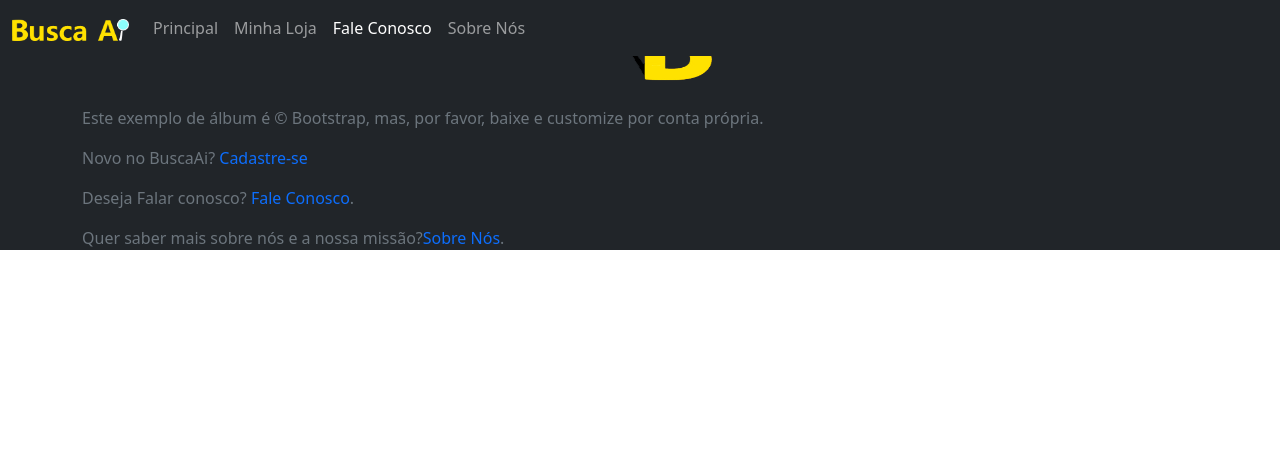
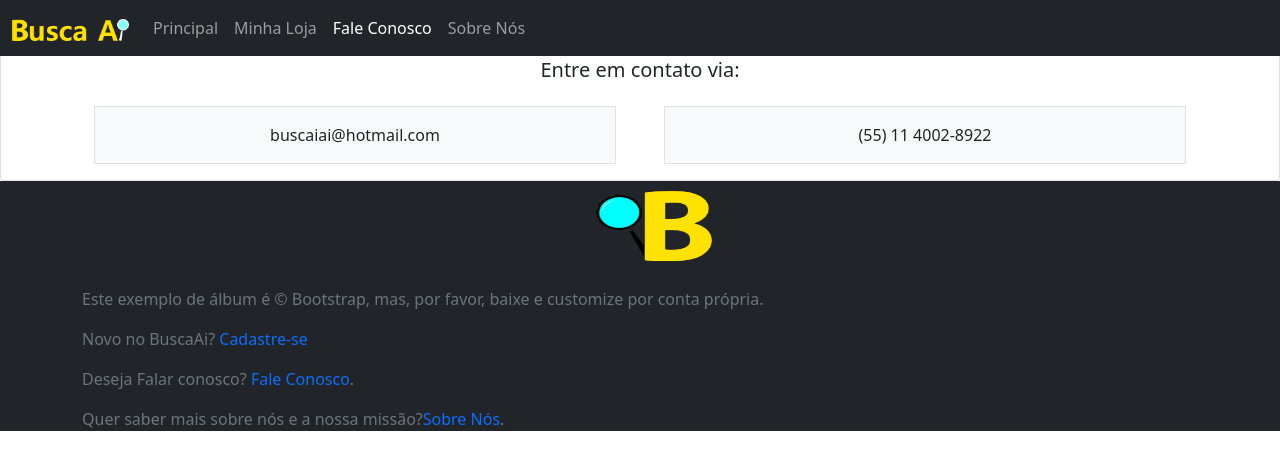
Before and after one commit to devWallacePessoa/busca_ai, a PHP site: page /faleconosco.php in a window 1280 px wide. Shown: the top 470 px of the page. Run offline with PHP 8.4, Linux system fonts and the light colour scheme.

Commit message:
Faleconosco completo

```diff
--- a/faleconosco.php
+++ b/faleconosco.php
@@ -8,14 +8,33 @@
     <title>Fale Conosco</title>
 </head>
 <body>
-
+<div class="card text-center">
+  <div class="card-header">
+    Destaque
+  </div>
+  <div class="card-body">
+    <h5 class="card-title">Entre em contato via:</h5>
+    <p class="card-text"></p>
+  </div>
+  <div class="container px-4">
+  <div class="row gx-5">
+    <div class="col">
+     <div class="p-3 border bg-light">buscaiai@hotmail.com</div>
+    </div>
+    <div class="col">
+      <div class="p-3 border bg-light">(55) 11 4002-8922</div>
+      <p> </p>
+    </div>
+  </div>
+</div>
+</div>
 <nav class="navbar navbar-expand-lg navbar navbar-dark fixed-top bg-dark">
   <div class="container-fluid">
     <button class="navbar-toggler" type="button" data-bs-toggle="collapse" data-bs-target="#navbarTogglerDemo01" aria-controls="navbarTogglerDemo01" aria-expanded="false" aria-label="Toggle navigation">
       <span class="navbar-toggler-icon"></span>
     </button>
     <div class="collapse navbar-collapse" id="navbarTogglerDemo01">
-      <a class="navbar-brand" href="#"><img src="imagens/buscaaiwhite.png" height="22,5" width="117"></a>
+      <a class="navbar-brand" href="./principal.php"><img src="imagens/buscaaiwhite.png" height="22,5" width="117"></a>
       <ul class="navbar-nav me-auto mb-2 mb-lg-0">
         <li class="nav-item">
           <a class="nav-link " aria-current="page" href="./principal.php">Principal</a>
```
